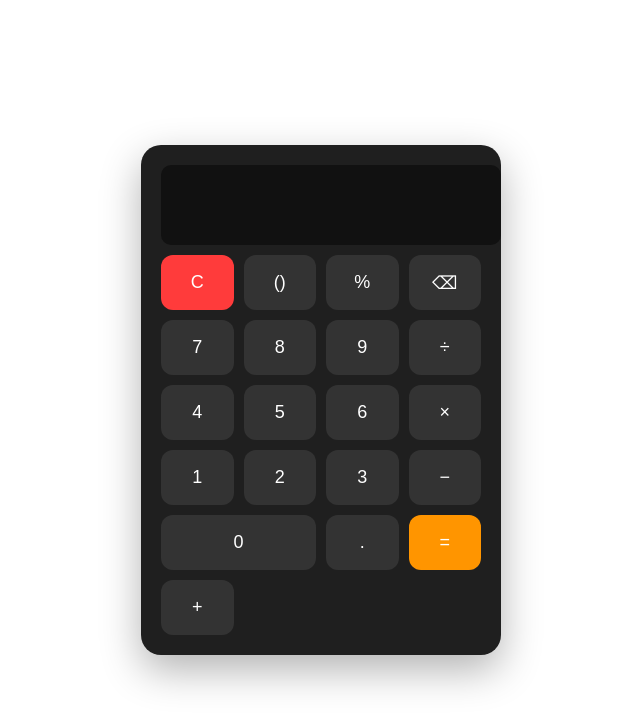
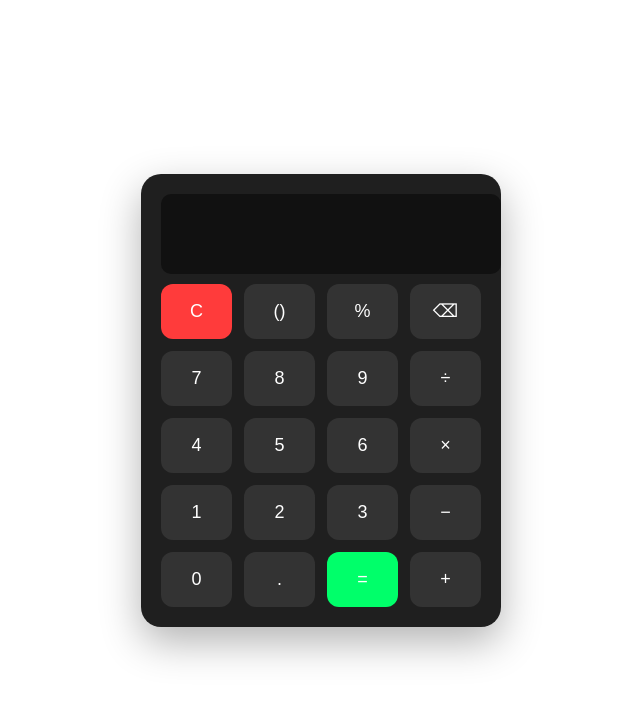
Before and after one commit to Khadija12aw/calculatrice-js, a plain HTML site: page index.html in a window 1280 px wide. Shown: the whole page, without its empty margins (319-959 px from the left). Drawn offline with Linux system fonts and the light colour scheme.

Commit message:
css correction

```diff
--- a/style.css
+++ b/style.css
@@ -62,7 +62,7 @@ body {
 .buttons {
     display: grid;
     grid-template-columns: repeat(4, 1fr);
-    gap: 10px;
+    gap: 12px;
 }
 
 button {
@@ -80,7 +80,7 @@ button:hover {
 }
 
 .equal {
-    background: #ff9500;
+    background: hsl(145, 100%, 50%);
 }
 
 .equal:hover {
@@ -90,7 +90,3 @@ button:hover {
 .danger {
     background: #ff3b3b;
 }
-
-.zero {
-    grid-column: span 2;
-}
```
